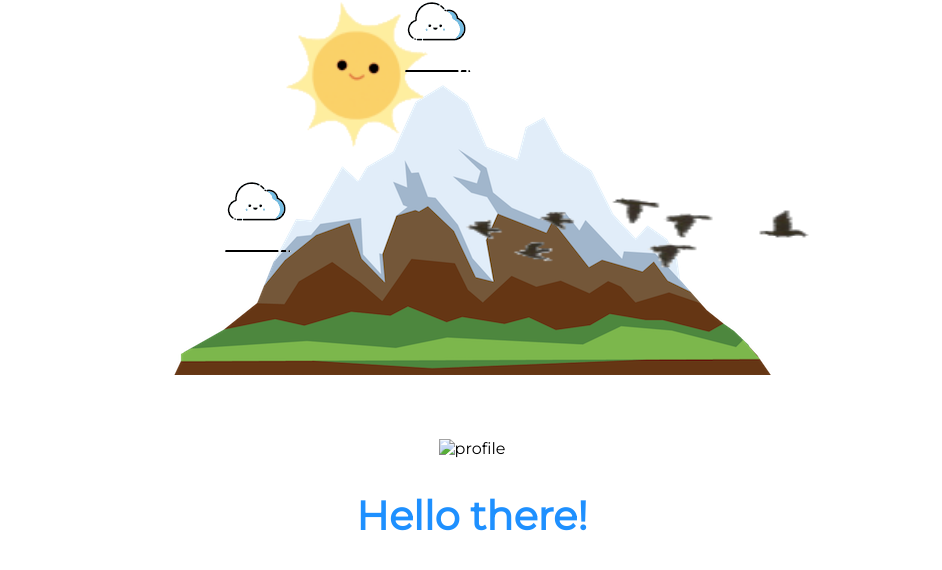
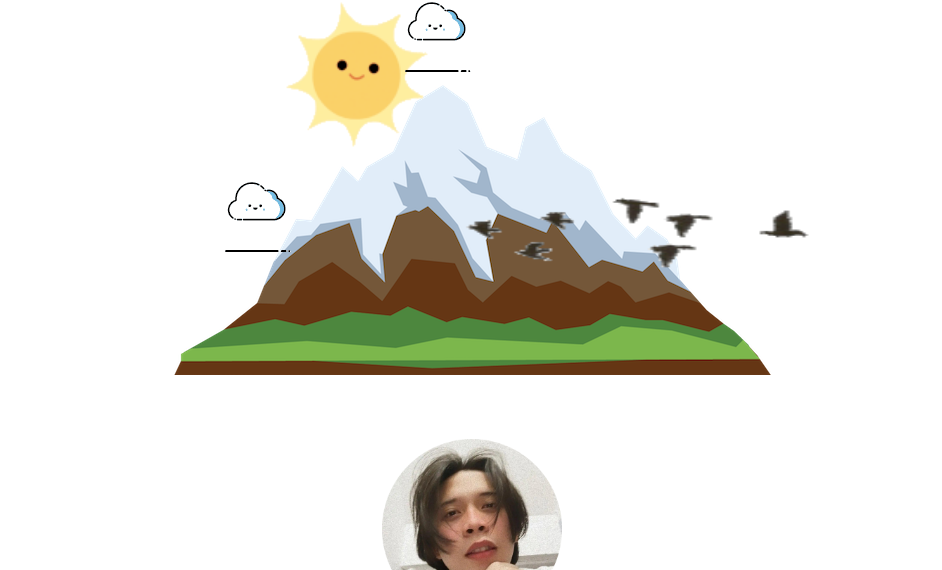
Before and after one commit to Soriyu1123/wd02, a plain HTML site: page index.html in a window 1280 px wide. Shown: the part 374-944 px from the top of the page, without its empty margins (168-1110 px from the left). Drawn offline with Linux system fonts and the light colour scheme.

Commit message:
Add files via upload

```diff
--- a/index.html
+++ b/index.html
@@ -38,7 +38,7 @@
 
     <!-- profile section -->
     <div class="middle-container">
-        <img src="images/id_pic.png" alt="profile" class="profile-img">
+        <img src="images/profile.png" alt="profile" class="profile-img">
         <h2>Hello there!</h2>
         <p class="profile-subtitle">Tech Geek Here. Let's Create a program!</p>
     </div>
```
Also changed, not shown: css/Jb.css (line endings or trailing spaces), images/profile.png (added).
